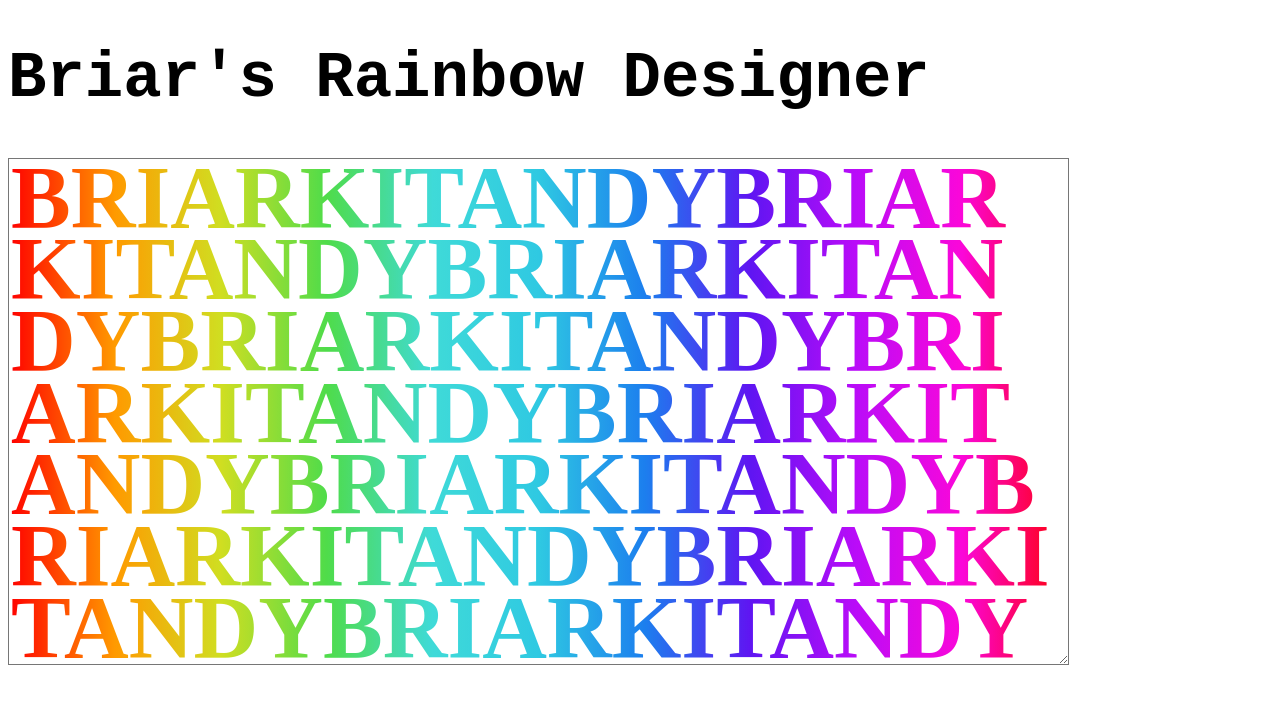
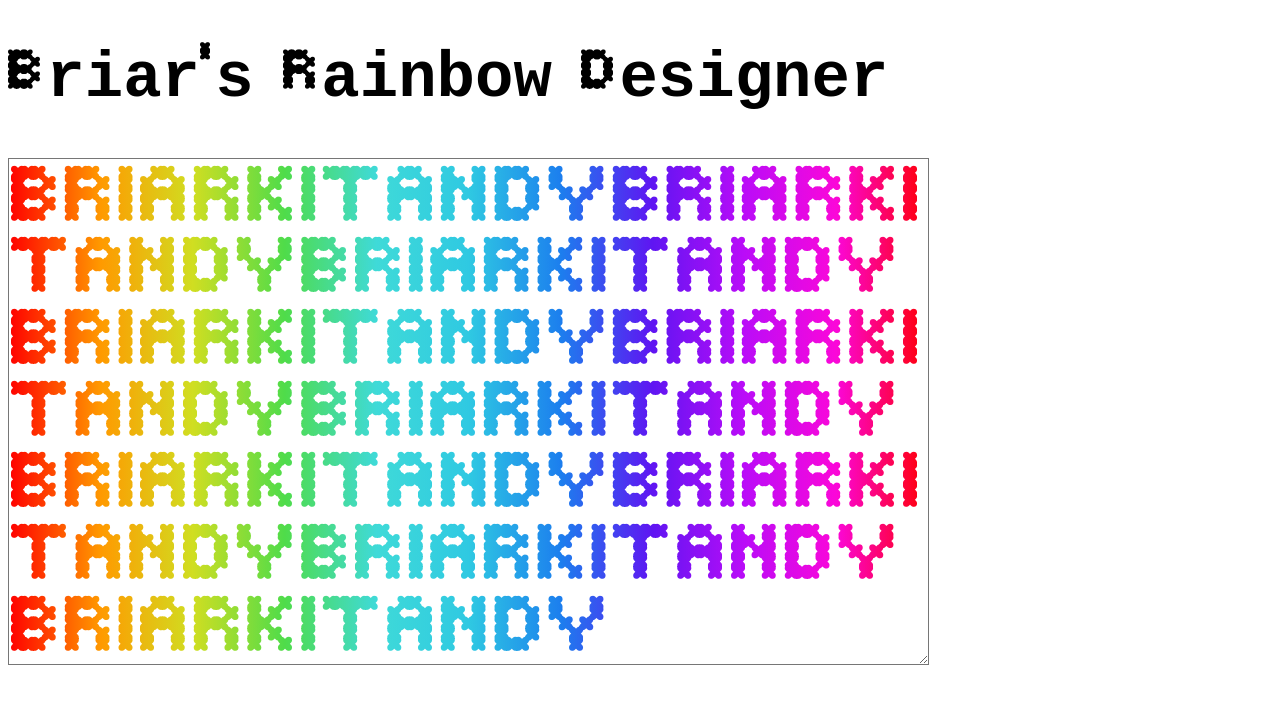
Before and after one commit to andypea/rainbowdesigner, a plain HTML site: page index.html in a window 1280 px wide. Drawn offline with Linux system fonts and the light colour scheme.

Commit message:
Correct the webfont name.

```diff
--- a/index.html
+++ b/index.html
@@ -6,7 +6,7 @@
     <link href="hovdenstitch-yzevo.css" rel="stylesheet" type="text/css">
   </head>
   <body spellcheck="false">
-    <h1 style="font-family: 'hovdenstitch-yzevo', monospace; font-size: 4em">
+    <h1 style="font-family: 'hovden_stitchregular', monospace; font-size: 4em">
       Briar's Rainbow Designer
     </h1>
     <textarea
@@ -28,7 +28,7 @@
           padding-box text;
         font-size: 7vw;
         font-weight: bolder;
-        font-family: 'hovdenstitch-yzevo', space;
+        font-family: 'hovden_stitchregular', space;
         -webkit-text-fill-color: transparent;
         spellcheck: false;
         line-height: 0.8;
```
